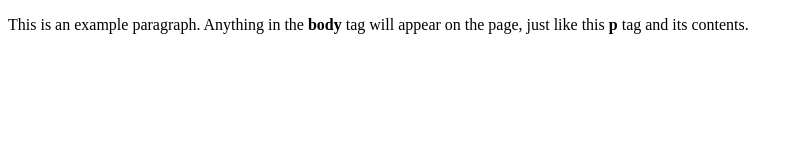
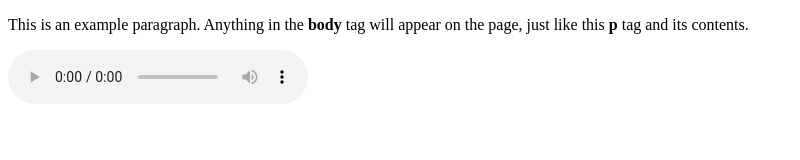
Before and after one commit to milkyforester/milkyforester, a plain HTML site: page index.html in a window 1280 px wide. Shown: the whole page, without its empty margins (0-800 px from the left). Drawn offline with Linux system fonts and the light colour scheme.

Commit message:
Update index.html

```diff
--- a/index.html
+++ b/index.html
@@ -5,5 +5,11 @@
   </head>
   <body>
     <p>This is an example paragraph. Anything in the <strong>body</strong> tag will appear on the page, just like this <strong>p</strong> tag and its contents.</p>
+  <p>
+    <audio controls autoplay>
+  <source src="DivocinaFinal.wav" type="audio/wav">
+  Your browser does not support the audio element.
+</audio>
+  </p>
   </body>
 </html>
```
